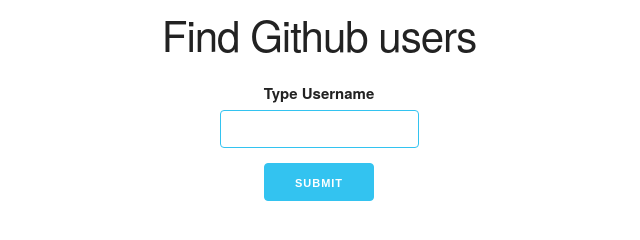
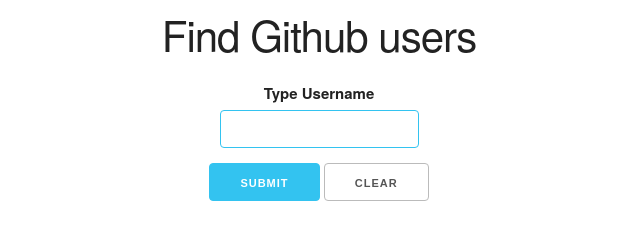
Before and after one commit to anthonybrown/js-app-github-user, a website built with webpack: page dist/index.html in a window 1280 px wide. Shown: the whole page, without its empty margins (321-961 px from the left). Built offline with nearby package versions, Linux system fonts and the light colour scheme.

Commit message:
add remove cards functionality

```diff
--- a/src/Form.js
+++ b/src/Form.js
@@ -3,8 +3,10 @@
 const API_URL = `https://api.github.com/users`;
 
 class Form {
-  constructor(addCard) {
+  constructor(addCard, clearCards) {
     this.addCard = addCard;
+
+    this.clearCards = clearCards;
 
     this.API_URL = '';
 
@@ -13,6 +15,9 @@
     this.searchInput.addEventListener('keyup', () => this.handleKeyUp(event));
     this.submitButton = document.querySelector('button[type="submit"]');
     this.submitButton.disabled = !this.searchTerm;
+
+    this.clearButton = document.querySelector('button[type="button"]');
+    this.clearButton.addEventListener('click', () => this.clearCards());
 
     this.form = document.querySelector('form');
     this.form.addEventListener('submit', () => this.handleSubmit(event));
--- a/src/index.js
+++ b/src/index.js
@@ -4,16 +4,21 @@
   constructor() {
     this.cards = [];
     this.addCard = this.addCard.bind(this);
+    this.clearCards = this.clearCards.bind(this);
   }
 
   addCard(data) {
     this.cards = [...this.cards, data];
+    CardList(this.cards);
+  }
 
+  clearCards() {
+    this.cards = [];
     CardList(this.cards);
   }
 }
 
 const app = new App();
-const form = new Form(app.addCard);
+const form = new Form(app.addCard, app.clearCards);
 
 export const render = (html, node) => (node.innerHTML = html);
```
Also changed, not shown: dist/index.html.
